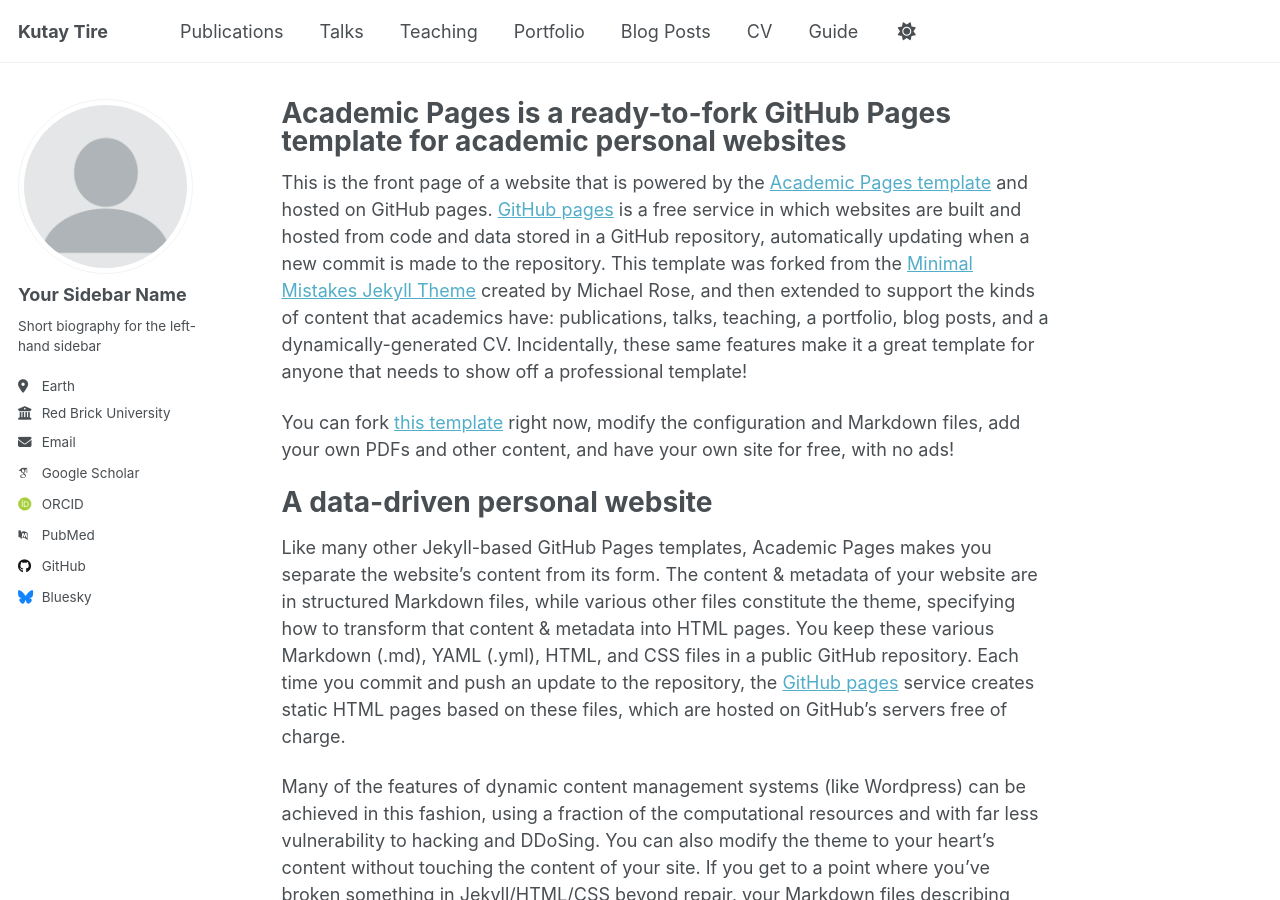
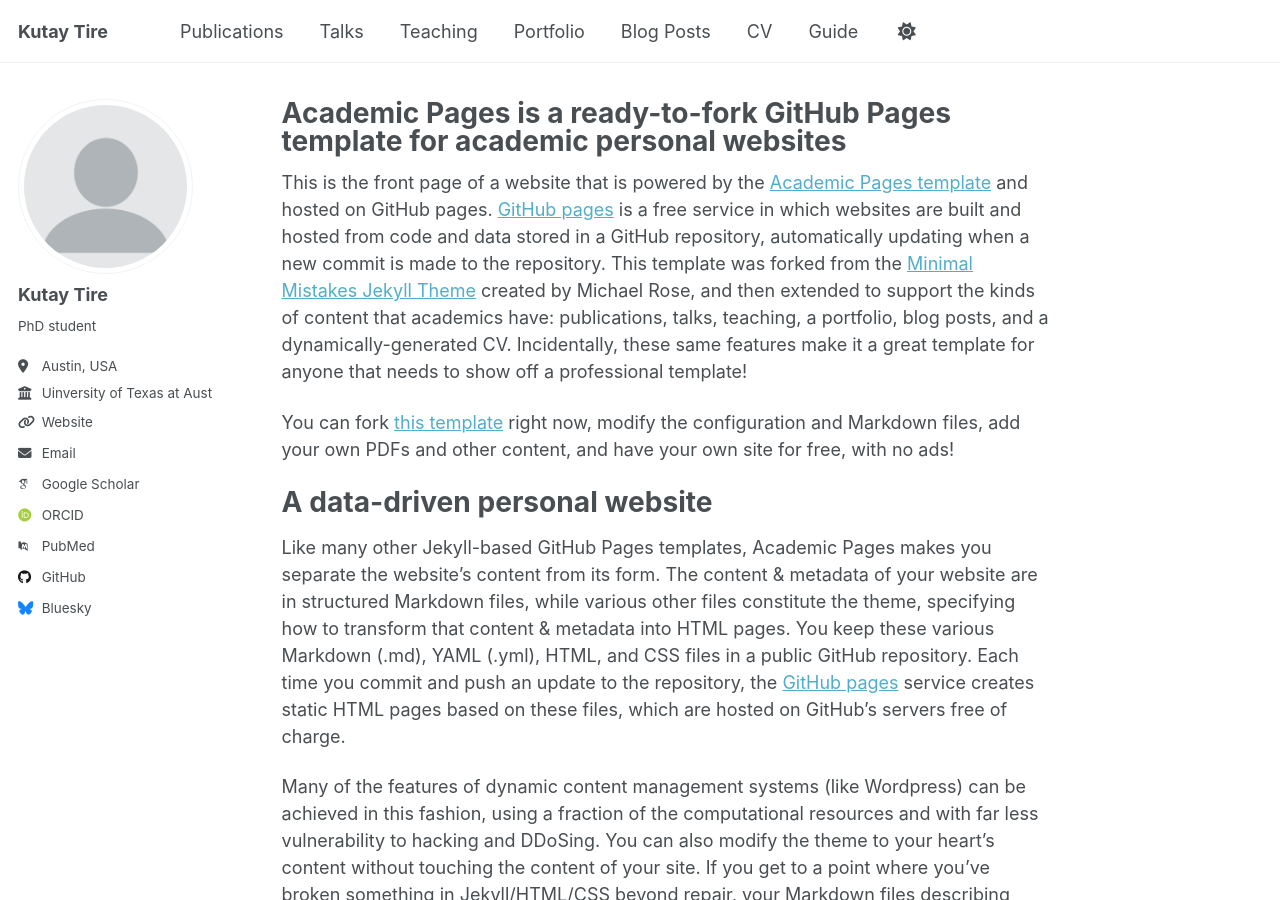
Before and after one commit to kutaytire/kutaytire.github.io, a Jekyll site: the page built from _pages/about.md, in a window 1280 px wide and 900 px high. Built offline with Jekyll 4.4.1, drawn with Linux system fonts in a browser that asks for light colours; some web fonts are replaced; a script that is not in the unit is left out.

Commit message:
Update _config.yml

```diff
--- a/_config.yml
+++ b/_config.yml
@@ -23,13 +23,14 @@ repository               : "kutaytire/kutaytire.github.io"  # <--- IMPORTANT: ch
 author:
   # Biographic information
   avatar           : "profile.png"
-  name             : "Your Sidebar Name"
-  pronouns         : # example: "she/her"
-  bio              : "Short biography for the left-hand sidebar"
-  location         : "Earth"
-  employer         : "Red Brick University"
-  uri              : # URL
-  email            : "none@example.org"
+  name             : "Kutay Tire"
+  pronouns         : ""
+  bio              : "PhD student"
+  location         : "Austin, USA"
+  employer         : "Uinversity of Texas at Austin"
+  uri              : "https://github.com/kutaytire"
+  email            : "kutaytire@utexas.edu"   # replace with your real email, or leave blank
+
 
   # Academic websites
   academia         : # URL
```
